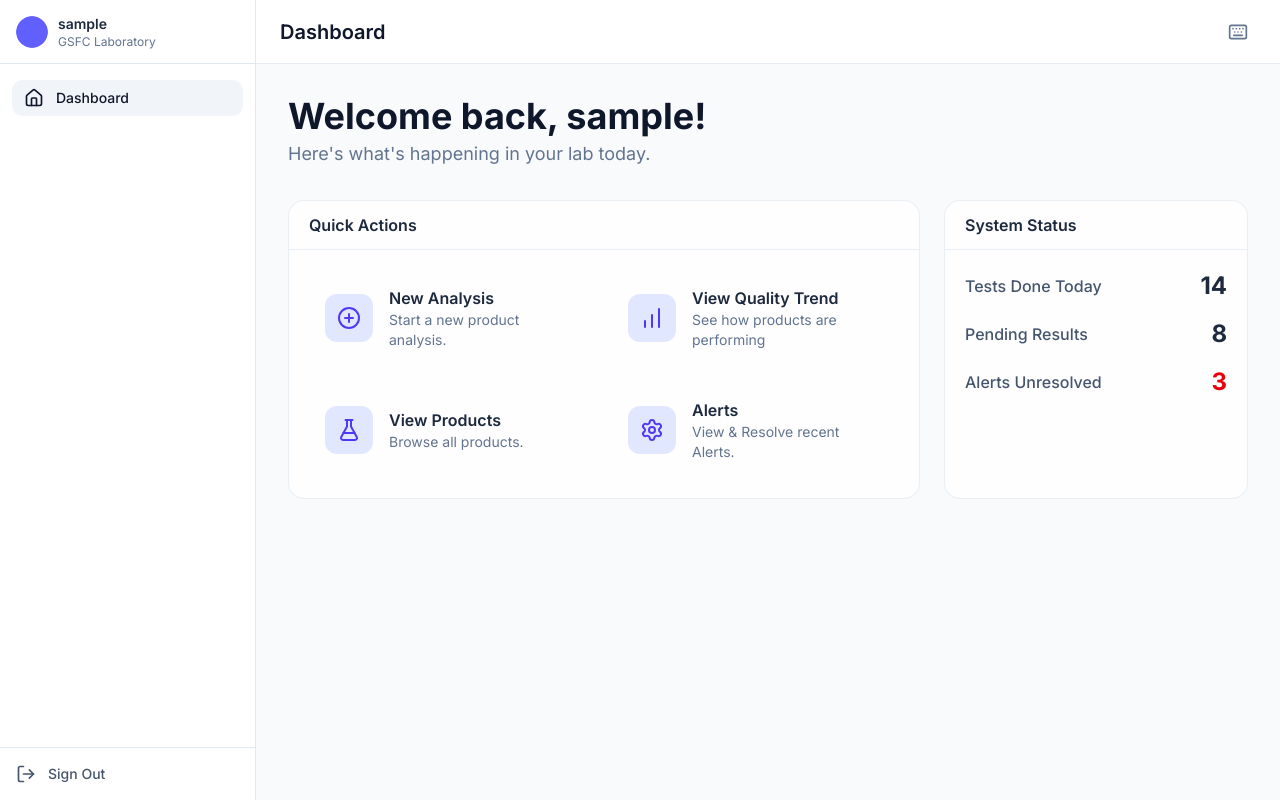
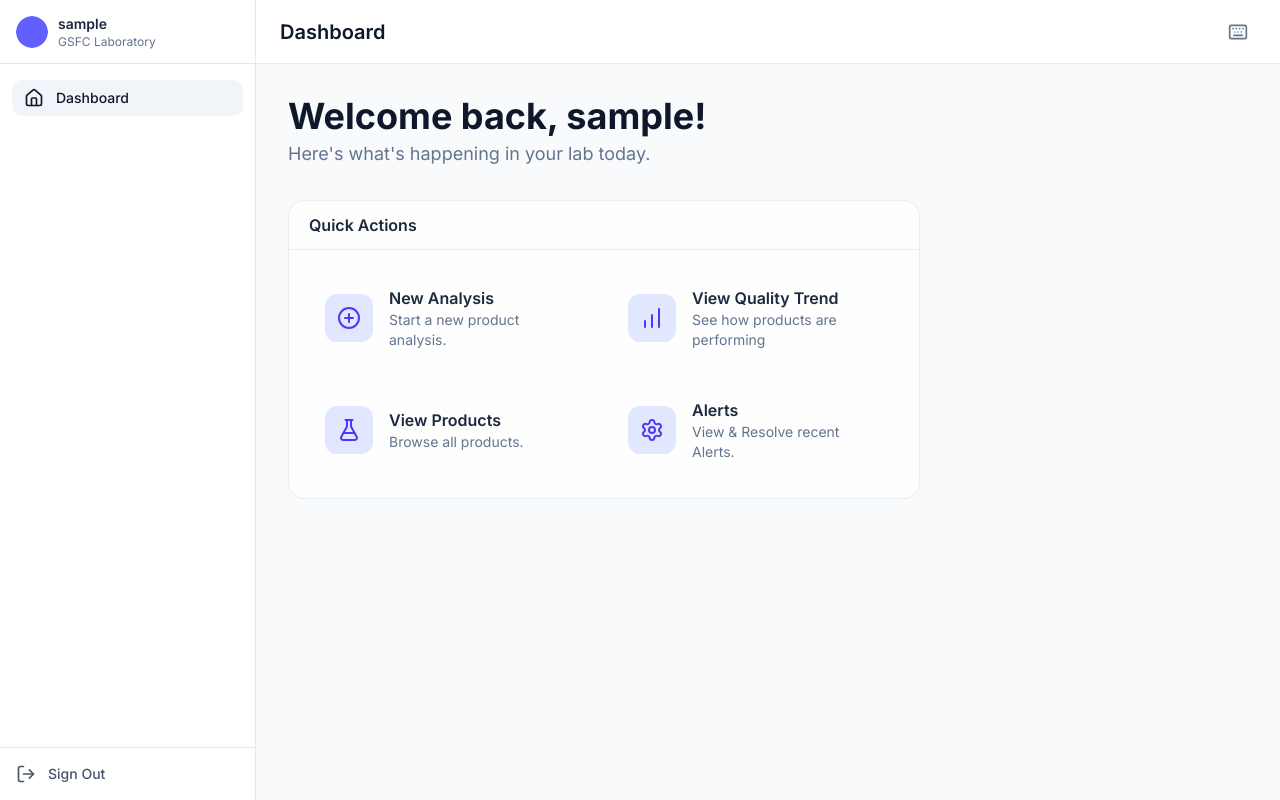
Before and after one commit to ivedantmistry/gsfc-limited-frontend, a Next.js app: page /dashboard in a window 1280 px wide. Built offline with nearby package versions, Linux system fonts and the light colour scheme; no server answers; sample sign-in values are in the browser's storage.

Commit message:
UI enhancement

```diff
--- a/app/dashboard/page.tsx
+++ b/app/dashboard/page.tsx
@@ -70,6 +70,7 @@ export default function DashboardPage() {
               icon={PlusCircle}
               label="New Analysis"
               description="Start a new product analysis."
+               onClick={() => router.push("/dashboard/records")}
             />
             <QuickActionButton
               icon={BarChart}
@@ -92,30 +93,6 @@ export default function DashboardPage() {
           </div>
         </Widget>
 
-        <Widget title="System Status">
-          <div className="space-y-4">
-            <div className="flex items-center justify-between">
-              <span className="font-medium text-slate-600">
-                Tests Done Today
-              </span>
-              <span className="font-bold text-2xl text-slate-800">14</span>
-            </div>
-            <div className="flex items-center justify-between">
-              <span className="font-medium text-slate-600">
-                Pending Results
-              </span>
-              <span className="font-bold text-2xl text-slate-800">8</span>
-            </div>
-            <div className="flex items-center justify-between">
-              <span className="font-medium text-slate-600">
-                Alerts Unresolved
-              </span>
-              <span className="font-bold text-2xl text-red-600">3</span>
-            </div>
-          </div>
-        </Widget>
-
-
       </div>
     </div>
   );
```
